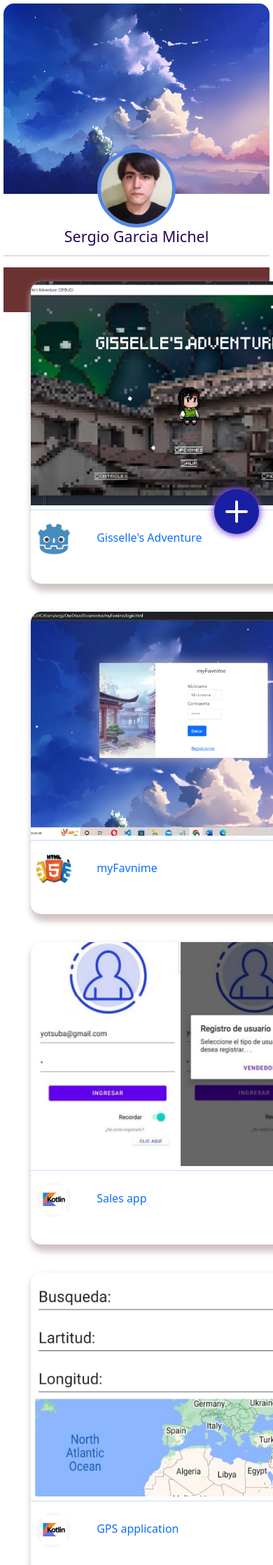
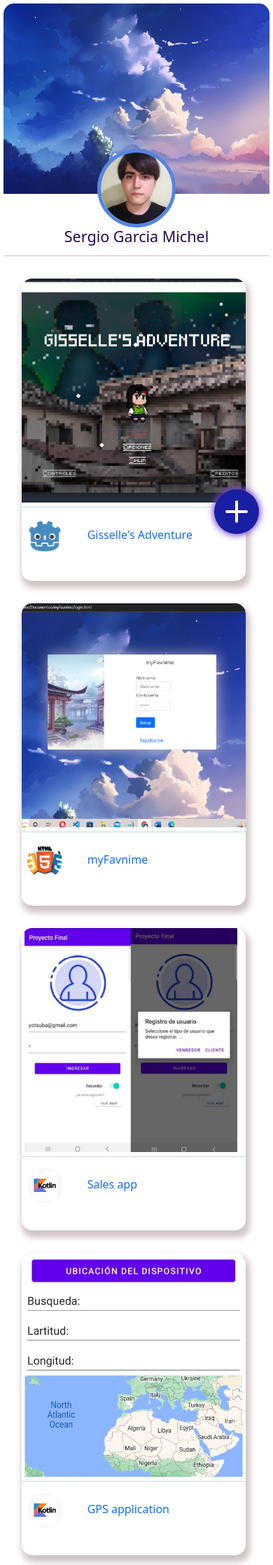
Before and after one commit to serchonodera117/portafolio, a PHP site: page / in a window 390 px wide; the page is wider, and only the part inside the window is pictured. Shown: the top 2236 px of that part at 70% size. Run offline with PHP 8.4, Linux system fonts and the light colour scheme.

Commit message:
mobile view test

```diff
--- a/index.html
+++ b/index.html
@@ -20,6 +20,25 @@
                <div>
             </div>
        </header>
+
+    <!--PROJECT CARDS-->
+    <br><br><br>
+    <hr>
+    <div class="cards-container">
+     <a class="div-card-body" v-for="project in cardInfo" v-bind:key="project">
+        <div class="project-img-container">
+            <div class="inner-textimg-container"><span class="inner-text-img">
+                See more
+            </span></div>
+            <img class="project-image" alt="img_project.png" :src="project.p_img">
+        </div>
+        <hr>
+        <div class="div-description">
+            <img class="img-techtnology-project" :src="project.technology">
+            {{project.name}}
+          </div>
+     </a>
+    </div>
 
      <!--Buttons------------------------------------------------------------->
      <div class="div-container-botones">
@@ -79,23 +98,8 @@
        </div>
      </div>
 
-    <!--PROJECT CARDS-->
-    <br><br><br>
      <hr>
-    <div class="cards-container">
-     <a class="div-card-body" v-for="project in cardInfo" v-bind:key="project">
-        <div class="project-img-container">
-            <div class="inner-textimg-container"><span class="inner-text-img">
-                See more
-            </span></div>
-            <img class="project-image" alt="img_project.png" :src="project.p_img">
-        </div>
-        <hr>
-        <div class="div-description">
-            <img class="img-techtnology-project" :src="project.technology">
-            {{project.name}}
-          </div>
-     </a>
+     <div class="footer">
      </div>
 </div>
     <script src="https://cdn.jsdelivr.net/npm/bootstrap@5.2.1/dist/js/bootstrap.bundle.min.js" integrity="sha384-u1OknCvxWvY5kfmNBILK2hRnQC3Pr17a+RTT6rIHI7NnikvbZlHgTPOOmMi466C8" crossorigin="anonymous"></script>
--- a/styles/main.css
+++ b/styles/main.css
@@ -1,3 +1,9 @@
+:root{
+    --card-desktop-x: 27.5rem;
+    --card-desktop-y: 27rem;
+
+    --card-mobile-x: 20rem;
+}
 *{
     margin: 0;
 }
@@ -95,16 +101,15 @@
 
 /*------Cards*/
 .cards-container{
-    background-color: rgb(108, 50, 50);
-    width: 100%;
-    height: 4rem;
-    padding-left: 5%;
-    padding-right:5%;
-    align-items: center;
+    width: 95%;
+    margin-left: auto;
+    margin-right: auto;
+    display: table;
+    position: relative;
 }.div-card-body{
-    height: 27rem;
-    width: 27.5rem;
-    margin: 20px;
+    height: var(--card-desktop-y);
+    width: var(--card-desktop-x);
+    margin: 1rem;
     float:left;
     cursor: pointer;
     background-color: white;
@@ -122,7 +127,7 @@
    scale: 0.80;
 }
 .inner-textimg-container{
-    width: 27.5rem;
+    width: var(--card-desktop-x);
     min-height: 20rem;
     border-radius: 15px 15px 0px 0px;
     opacity: 1;
@@ -164,3 +169,10 @@
     width: 50px;
     border-radius: 50%;
 }
+
+
+@media only screen and (max-width: 490px){
+    .div-card-body{
+      width: var(--card-mobile-x);
+    }
+}
```
Lines whose indentation alone changed are shown as unchanged.
